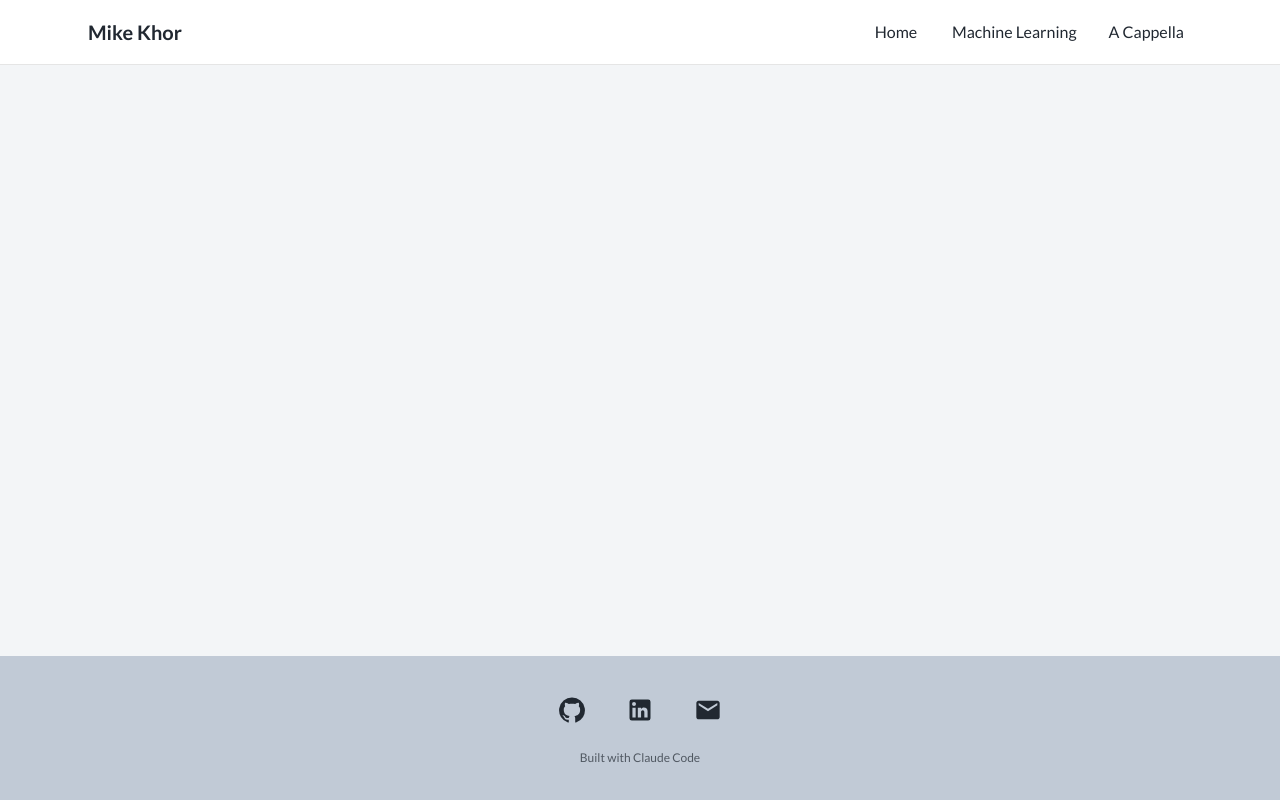
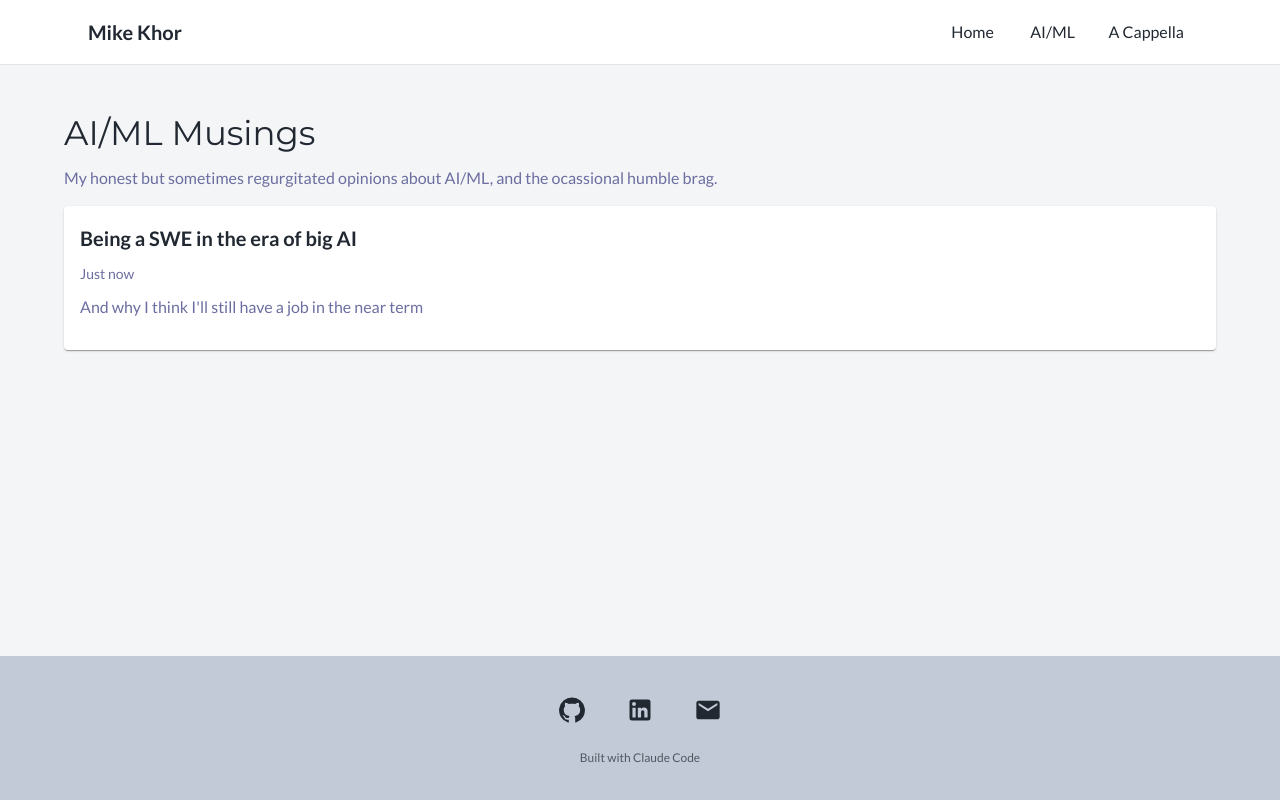
Before and after one commit to mikhail-kaur/mikekhor-personal-site, a React (Create React App) app: page /aiml in a window 1280 px wide. Built offline with nearby package versions, Linux system fonts and the light colour scheme; a web font is replaced by a local one.

Commit message:
update timestamp, some text

```diff
--- a/src/App.tsx
+++ b/src/App.tsx
@@ -33,9 +33,9 @@ function App() {
         >
           <Routes>
             <Route path="/" element={<LandingPage />} />
-            <Route path="/machinelearning" element={<MLBlog />} />
+            <Route path="/aiml" element={<MLBlog />} />
             <Route
-              path="/machinelearning/:postId"
+              path="/aiml/:postId"
               element={<MLBlog showPost />}
             />
             <Route path="/acappella" element={<ACappellaBlog />} />
--- a/src/components/BlogPostScroll.tsx
+++ b/src/components/BlogPostScroll.tsx
@@ -1,6 +1,7 @@
 import React from "react";
 import { CardContent, Typography, Grid, Card } from "@mui/material";
 import { BlogPost } from "../types";
+import TimeDisplay from "./TimeDisplay";
 
 export default function BlogPostScroll({ posts, category, navigate }: { posts: BlogPost[], category: string, navigate: (path: string) => void }) {
   return (
@@ -20,9 +21,11 @@ export default function BlogPostScroll({ posts, category, navigate }: { posts: B
                 <Typography variant="h6" gutterBottom>
                   {post.title}
                 </Typography>
-                <Typography variant="subtitle2" color="text.secondary" gutterBottom>
-                  {new Date(post.timestamp).toLocaleString()}
-                </Typography>
+                <TimeDisplay
+                  timestamp={post.timestamp}
+                  variant="subtitle2"
+                  sx={{ mb: 1 }}
+                />
                 <Typography variant="subtitle1" color="text.secondary" gutterBottom>
                   {post.subtitle}
                 </Typography>
--- a/src/components/BlogSinglePage.tsx
+++ b/src/components/BlogSinglePage.tsx
@@ -4,6 +4,7 @@ import ReactMarkdown from "react-markdown";
 import rehypeRaw from "rehype-raw";
 import remarkGfm from "remark-gfm";
 import { BlogPost } from "../types";
+import TimeDisplay from "./TimeDisplay";
 
 export default function BlogSinglePage({ post }: { post: BlogPost }) {
   return (
@@ -24,9 +25,11 @@ export default function BlogSinglePage({ post }: { post: BlogPost }) {
         <Typography variant="subtitle1" color="text.secondary" gutterBottom>
           {post.subtitle}
         </Typography>
-        <Typography variant="subtitle2" color="text.secondary" gutterBottom>
-          {new Date(post.timestamp).toLocaleString()}
-        </Typography>
+        <TimeDisplay
+          timestamp={post.timestamp}
+          variant="subtitle2"
+          sx={{ mb: 1 }}
+        />
         <div className="markdown-preview">
           <ReactMarkdown remarkPlugins={[remarkGfm]} rehypePlugins={[rehypeRaw]}>
             {post.content}
--- a/src/components/Navigation.tsx
+++ b/src/components/Navigation.tsx
@@ -41,7 +41,7 @@ function Navigation() {
 
   const menuItems: NavigationItem[] = [
     { label: "Home", path: "/" },
-    { label: "Machine Learning", path: "/machinelearning" },
+    { label: "AI/ML", path: "/aiml" },
     { label: "A Cappella", path: "/acappella" },
   ];
 
--- /dev/null
+++ b/src/components/TimeDisplay.tsx
@@ -0,0 +1,51 @@
+import React from 'react';
+import { Typography, Tooltip } from '@mui/material';
+import { getRelativeTime, getFullTimestamp } from '../utils/timeUtils';
+
+interface TimeDisplayProps {
+  timestamp: number;
+  variant?: 'body2' | 'subtitle2' | 'caption';
+  color?: string;
+  sx?: object;
+}
+
+const TimeDisplay: React.FC<TimeDisplayProps> = ({
+  timestamp,
+  variant = 'subtitle2',
+  color = 'text.secondary',
+  sx = {}
+}) => {
+  const relativeTime = getRelativeTime(timestamp);
+  const fullTimestamp = getFullTimestamp(timestamp);
+
+  return (
+    <Tooltip
+      title={fullTimestamp}
+      arrow
+      enterDelay={2000}
+      disableHoverListener={false}
+      PopperProps={{
+        disablePortal: true,
+      }}
+    >
+      <Typography
+        variant={variant}
+        color={color}
+        component="span"
+        sx={{
+          cursor: 'default',
+          display: 'inline-block',
+          '&:hover': {
+            color: 'primary.main',
+          },
+          transition: 'color 0.2s ease',
+          ...sx
+        }}
+      >
+        {relativeTime}
+      </Typography>
+    </Tooltip>
+  );
+};
+
+export default TimeDisplay;
--- /dev/null
+++ b/src/content/aiml/1755056818000/metadata.json
@@ -0,0 +1,5 @@
+{
+  "title": "Being a SWE in the era of big AI",
+  "timestamp": 1755056818000,
+  "subtitle": "And why I think I'll still have a job in the near term"
+}
--- a/src/content/machinelearning/deep-learning-intro/metadata.json
+++ /dev/null
@@ -1,5 +0,0 @@
-{
-  "title": "Getting Started with Deep Learning",
-  "timestamp": 1755056818000,
-  "subtitle": "A beginner's guide to neural networks"
-}
--- a/src/pages/LandingPage.tsx
+++ b/src/pages/LandingPage.tsx
@@ -408,7 +408,7 @@ const LandingPage = () => {
             <Button
               variant="contained"
               size="large"
-              onClick={() => navigate("/machinelearning")}
+              onClick={() => navigate("/aiml")}
               sx={{
                 textTransform: "none",
                 py: 2,
--- a/src/pages/MLBlog.tsx
+++ b/src/pages/MLBlog.tsx
@@ -3,9 +3,9 @@ import BlogPage from "../components/BlogPage";
 
 const MLBlog = ({ showPost }: { showPost?: boolean }) => (
   <BlogPage
-    title="Machine Learning Journey"
-    subtitle="Exploring the fascinating world of artificial intelligence and machine learning"
-    category="machinelearning"
+    title="AI/ML Musings"
+    subtitle="My honest but sometimes regurgitated opinions about AI/ML, and the ocassional humble brag."
+    category="aiml"
     showPost={showPost}
   />
 );
--- /dev/null
+++ b/src/utils/timeUtils.ts
@@ -0,0 +1,61 @@
+/**
+ * Utility functions for formatting timestamps and relative time
+ */
+
+export const getRelativeTime = (timestamp: number): string => {
+  const now = Date.now();
+  const diff = now - timestamp;
+
+  // Convert to different time units
+  const minute = 60 * 1000;
+  const hour = minute * 60;
+  const day = hour * 24;
+  const week = day * 7;
+  const month = day * 30;
+  const year = day * 365;
+
+  if (diff < minute) {
+    return 'Just now';
+  } else if (diff < hour) {
+    const minutes = Math.floor(diff / minute);
+    return `${minutes} minute${minutes !== 1 ? 's' : ''} ago`;
+  } else if (diff < day) {
+    const hours = Math.floor(diff / hour);
+    return `${hours} hour${hours !== 1 ? 's' : ''} ago`;
+  } else if (diff < week) {
+    const days = Math.floor(diff / day);
+    return `${days} day${days !== 1 ? 's' : ''} ago`;
+  } else if (diff < month) {
+    const weeks = Math.floor(diff / week);
+    return `${weeks} week${weeks !== 1 ? 's' : ''} ago`;
+  } else if (diff < year) {
+    const months = Math.floor(diff / month);
+    if (months < 2) {
+      return 'About a month ago';
+    } else if (months >= 11) {
+      return '11 months ago';
+    } else {
+      return `${months} months ago`;
+    }
+  } else {
+    const years = Math.floor(diff / year);
+    if (years === 1) {
+      return 'About a year ago';
+    } else {
+      return `About ${years} years ago`;
+    }
+  }
+};
+
+export const getFullTimestamp = (timestamp: number): string => {
+  const date = new Date(timestamp);
+  // Format without seconds, in user's timezone
+  return date.toLocaleString(undefined, {
+    year: 'numeric',
+    month: 'long',
+    day: 'numeric',
+    hour: '2-digit',
+    minute: '2-digit',
+    hour12: true
+  });
+};
```
Also changed, not shown: src/components/BlogPost.tsx (+6 -3 lines), src/content/aiml/1755056818000/content.md (renamed from src/content/machinelearning/deep-learning-intro/content.md).
